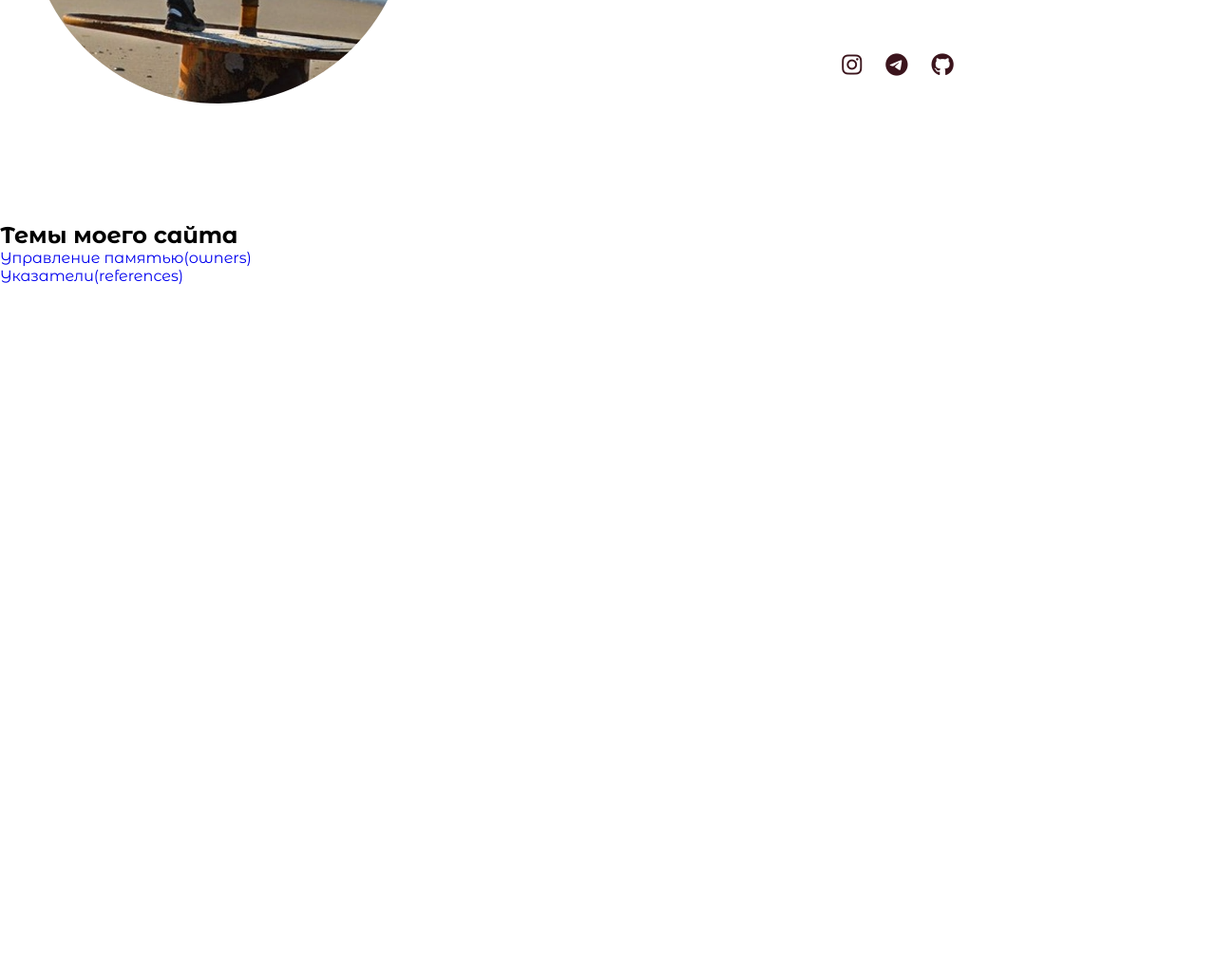
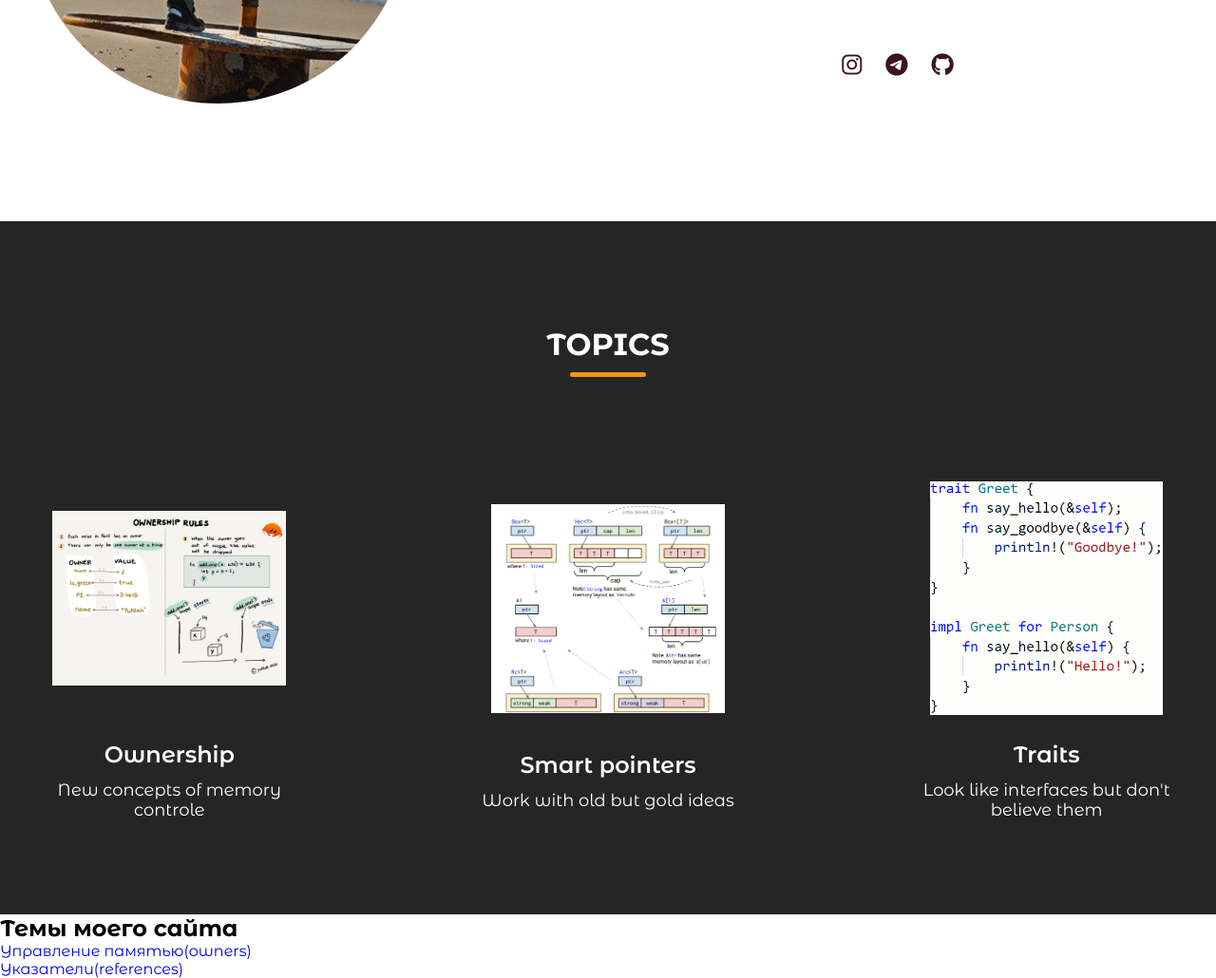
Before and after one commit to M1RCLE/web, a plain HTML site: page index.html in a window 1280 px wide. Shown: the part 1211-2241 px from the top of the page at 95% size. Before the commit the page ends 1511 px from the top, so only its background shows below. Drawn offline with Linux system fonts and the light colour scheme; a web font is replaced by a local one.

Commit message:
task 3 with media and table of themes work

```diff
--- a/index.html
+++ b/index.html
@@ -68,6 +68,28 @@
                     </div>
                 </div>
             </section>
+            <section class="menu-section">
+                <h2 class="section-title">Topics</h2>
+                <div class="section-content">
+                    <ul class="menu-list">
+                        <li class="menu-item">
+                            <img src="imgs/ownership.png" alt="Ownership" class="menu-image">
+                            <h3 class="name">Ownership</h3>
+                            <p class="text">New concepts of memory controle</p>
+                        </li>
+                        <li class="menu-item">
+                            <img src="imgs/smart-pointers.png" alt="SmartPointers" class="menu-image">
+                            <h3 class="name">Smart pointers</h3>
+                            <p class="text">Work with old but gold ideas</p>
+                        </li>
+                        <li class="menu-item">
+                            <img src="imgs/traits.png" alt="Traits" class="menu-image">
+                            <h3 class="name">Traits</h3>
+                            <p class="text">Look like interfaces but don't believe them</p>
+                        </li>
+                    </ul>
+                </div>
+            </section>
         </main>
         <aside>
             <h1>Темы моего сайта</h1>
--- a/index_style.css
+++ b/index_style.css
@@ -209,7 +209,60 @@ header .nav-bar {
 
 }
 
-@media screen and (max-width: 575px) {
+.menu-section {
+    color: var(--white-color);
+    background: var(--dark-color);
+    padding: 50px 0 100px;
+}
+
+.menu-section .menu-list {
+    display: flex;
+    flex-wrap: wrap;
+    gap: 100px;
+    align-items: center;
+    justify-content: space-between;
+}
+
+.menu-section .menu-list .menu-item {
+    display: flex;
+    align-items: center;
+    flex-direction: column;
+    text-align: center;
+    justify-content: space-between;
+    width: calc(100% / 3 - 110px);
+}
+
+.menu-section .menu-list .menu-item .menu-image {
+    max-width: 83%;
+    aspect-ratio: 1;
+    margin-bottom: 15px;
+    object-fit: contain;
+}
+
+.menu-section .menu-list .menu-item .text {
+    font-size: var(--font-size-m);
+}
+
+.menu-section .menu-list .menu-item .name {
+    margin: 12px 0;
+    font-size: var(--font-size-l);
+    font-weight: var(--font-weight-semibold);
+
+}
+
+@media screen and (max-width: 1024px) {
+
+    .menu-section .menu-list {
+        gap: 60px;
+    }
+
+    .menu-section .menu-list .menu-item {
+        width: calc(100% / 3 - 60px);
+    }
+
+}
+
+@media screen and (max-width: 900px) {
 
     :root {
         --font-size-s: 0.7rem;
@@ -302,4 +355,12 @@ header .nav-bar {
         max-width: 250px;
     }
 
+    .menu-section .menu-list {
+        gap: 30px;
+    }
+
+    .menu-section .menu-list .menu-item {
+        width: calc(100% / 2 - 30px);
+    }
+
 }
```
Also changed, not shown: imgs/ownership.png (added), imgs/smart-pointers.png (added), imgs/traits.png (added).
